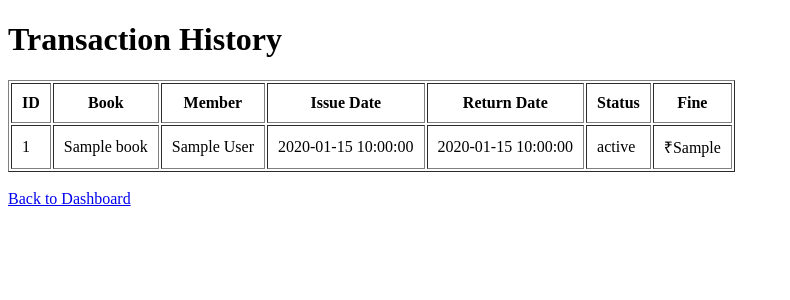
After one commit to kritikakalwar21/library-management-system, a PHP site: page /transactions.php in a window 1280 px wide. The commit adds this page. Shown: the top 300 px of the page, without its empty margins (0-790 px from the left). Run offline with PHP 8.4, Linux system fonts and the light colour scheme; tables that the repository leaves empty or names only in its code hold one stand-in row (values such as "Sample post").

Commit message:
2026-10-10: Added transaction history

```diff
--- a/dashboard.php
+++ b/dashboard.php
@@ -37,6 +37,9 @@ $issue_data = mysqli_fetch_assoc($issue_query);
 <a href="issue_book.php">Issue Book</a><br><br>
 
 <a href="return_book.php">Return Book</a>
+<br><br>
+
+<a href="transactions.php">Transaction History</a>
 
 </body>
 </html>
--- /dev/null
+++ b/transactions.php
@@ -0,0 +1,78 @@
+<?php
+include "db.php";
+
+$result = mysqli_query(
+    $conn,
+    "SELECT transactions.id,
+            books.title,
+            members.name,
+            transactions.issue_date,
+            transactions.return_date,
+            transactions.status,
+            transactions.fine
+     FROM transactions
+     JOIN books ON transactions.book_id = books.id
+     JOIN members ON transactions.member_id = members.id
+     ORDER BY transactions.id DESC"
+);
+?>
+
+<!DOCTYPE html>
+<html>
+<head>
+    <title>Transaction History</title>
+</head>
+<body>
+
+<h1>Transaction History</h1>
+
+<table border="1" cellpadding="10">
+
+<tr>
+    <th>ID</th>
+    <th>Book</th>
+    <th>Member</th>
+    <th>Issue Date</th>
+    <th>Return Date</th>
+    <th>Status</th>
+    <th>Fine</th>
+</tr>
+
+<?php
+while ($row = mysqli_fetch_assoc($result)) {
+?>
+
+<tr>
+    <td><?php echo $row['id']; ?></td>
+
+    <td><?php echo $row['title']; ?></td>
+
+    <td><?php echo $row['name']; ?></td>
+
+    <td><?php echo $row['issue_date']; ?></td>
+
+    <td>
+        <?php
+        echo $row['return_date']
+            ? $row['return_date']
+            : "Not Returned";
+        ?>
+    </td>
+
+    <td><?php echo $row['status']; ?></td>
+
+    <td>₹<?php echo $row['fine']; ?></td>
+</tr>
+
+<?php
+}
+?>
+
+</table>
+
+<br>
+
+<a href="dashboard.php">Back to Dashboard</a>
+
+</body>
+</html>
```
